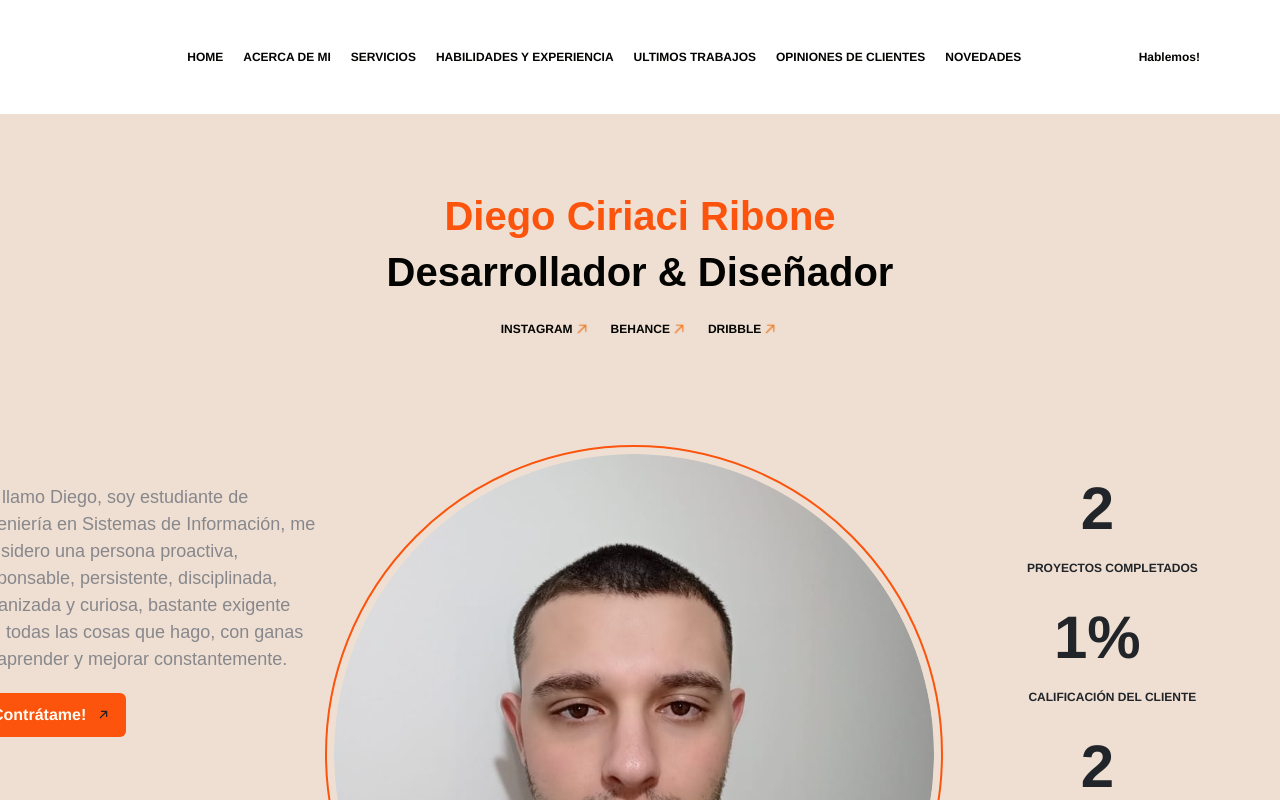
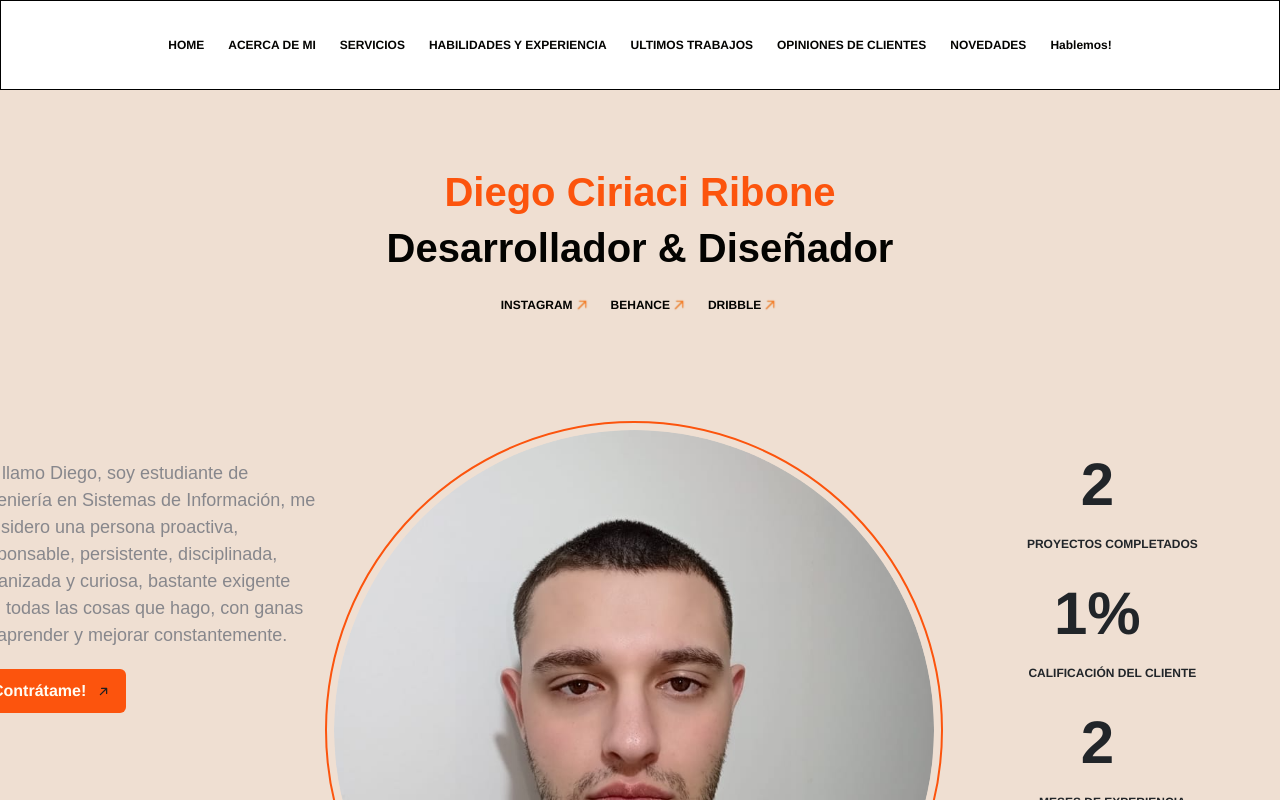
Before and after one commit to diegociriaci/PortfolioReactDiegoCiriaciRibone, a React (Vite) app in the folder vite-project/: page / in a window 1280 px wide. Shown: the top 800 px of the page. Built offline with nearby package versions, Linux system fonts and the light colour scheme.

Commit message:
Realice el menu desplegable

```diff
--- a/vite-project/src/Component/Header/Header.css
+++ b/vite-project/src/Component/Header/Header.css
@@ -1,28 +1,15 @@
-.header {
-    font-family: 'Helvetica';
-    font-weight: bold;
-    font-size: 0.75rem;
-    color: #122140;
-    display: flex;
-    align-items: center;
-    padding: 0 4.375rem;
-}
+/*
 
-.nav-container {
-    flex-grow: 1;
-    display: flex;
-    justify-content: center;
-}
-
-.nav-link {
+.nav-link{
     color: #030301;
     font-size: 0.75rem;
     text-decoration: none;
     position: relative;
-    margin: 0 0.625rem;
+    margin: 0 0.615rem;
+    border: 1px solid black;
 }
 
-.nav-link::after {
+.nav-link::after{
     content: '';
     position: absolute;
     width: 100%;
@@ -34,15 +21,74 @@
     transition: transform 0.3s ease;
 }
 
-.nav-link:hover::after {
+.nav-link:hover::after{
     transform: scaleX(1);
 }
 
-.hablemos {
+.hablemos{
     font-size: 0.75rem;
     margin-left: auto;
     position: relative;
     cursor: pointer;
     display: inline-block;
     transition: transform 0.3s ease;
+} */
+.header-custom{
+    font-family: 'Helvetica';
+    font-weight: bold;
+    font-size: 0.75rem;
+    color: #122140;
+    padding: 0 4.375rem;
+
+    border: 1px solid black;
+
 }
+
+.nav-link{
+    color: #030301;
+    font-size: 0.75rem;
+    text-decoration: none;
+    position: relative;
+    display: inline-block;
+    padding: 0.2rem 0.4rem;
+    margin: 0;
+    box-sizing: border-box;
+}
+
+.nav-link::after{
+    content: '';
+    position: absolute;
+    width: 100%;
+    height: 0.125rem;
+    bottom: -0.125rem;
+    left: 0;
+    background: #fc540d;
+    transform: scaleX(0);
+    transition: transform 0.3s ease;
+}
+
+.nav-link:hover::after{
+    transform: scaleX(1);
+    transform-origin: left;
+}
+
+.hablemos{
+    font-size: 0.75rem;
+    position: relative;
+    cursor: pointer;
+    display: inline-block;
+    transition: transform 0.3s ease;
+}
+
+.navbar-nav{
+    display: flex;
+    flex-wrap: wrap;
+    gap: 0.5rem;
+}
+
+@media (max-width: 992px){
+    .navbar-nav{
+        flex-direction: column;
+        align-items: flex-start;
+    }
+}
--- a/vite-project/src/Component/Header/Header.jsx
+++ b/vite-project/src/Component/Header/Header.jsx
@@ -3,8 +3,27 @@ import './Header.css';
 
 const Header = () => {
     return (
-        <header className="header bg-white py-5">
-            <nav className="nav-container d-flex justify-content-center">
+        // <header className="bg-white py-5 d-flex align-items-center header-custom">
+        //     <nav className="nav-container d-flex justify-content-center flex-grow-1">
+        //         <a className="nav-link" href="#">HOME</a>
+        //         <a className="nav-link" href="#">ACERCA DE MI</a>
+        //         <a className="nav-link" href="#">SERVICIOS</a>
+        //         <a className="nav-link" href="#">HABILIDADES Y EXPERIENCIA</a>
+        //         <a className="nav-link" href="#">ULTIMOS TRABAJOS</a>
+        //         <a className="nav-link" href="#">OPINIONES DE CLIENTES</a>
+        //         <a className="nav-link" href="#">NOVEDADES</a>
+        //     </nav>
+        //     <a className="nav-link hablemos" href="#">Hablemos!</a>
+        // </header>
+    <header className="bg-white py-4 d-flex align-items-center header-custom">
+        <div className="container-fluid">
+            <nav className="navbar navbar-expand-lg">
+                {/* <a className="navbar-brand" href="#">Navbar</a> */}
+                <button className="navbar-toggler" type="button" data-bs-toggle="collapse" data-bs-target="#navbarNavAltMarkup" aria-controls="navbarNavAltMarkup" aria-expanded="false" aria-label="Toggle navigation">
+                    <span className="navbar-toggler-icon"></span>
+                </button>
+                <div className="collapse navbar-collapse" id="navbarNavAltMarkup">
+                    <div className="navbar-nav d-flex justify-content-center flex-grow-1">
                         <a className="nav-link" href="#">HOME</a>
                         <a className="nav-link" href="#">ACERCA DE MI</a>
                         <a className="nav-link" href="#">SERVICIOS</a>
@@ -12,9 +31,13 @@ const Header = () => {
                         <a className="nav-link" href="#">ULTIMOS TRABAJOS</a>
                         <a className="nav-link" href="#">OPINIONES DE CLIENTES</a>
                         <a className="nav-link" href="#">NOVEDADES</a>
+                        <a className="nav-link hablemos" href="#">Hablemos!</a>
+                    </div>
+                </div>
             </nav>
-            <a className="nav-link hablemos" href="#">Hablemos!</a>
+        </div>
     </header>
+
     );
 }
 
```
Lines whose indentation alone changed are shown as unchanged.
